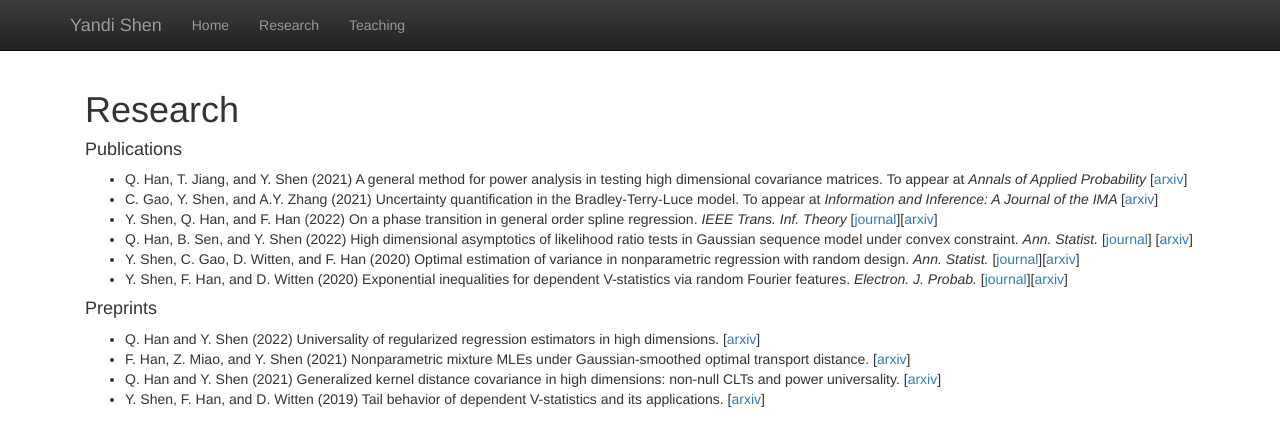
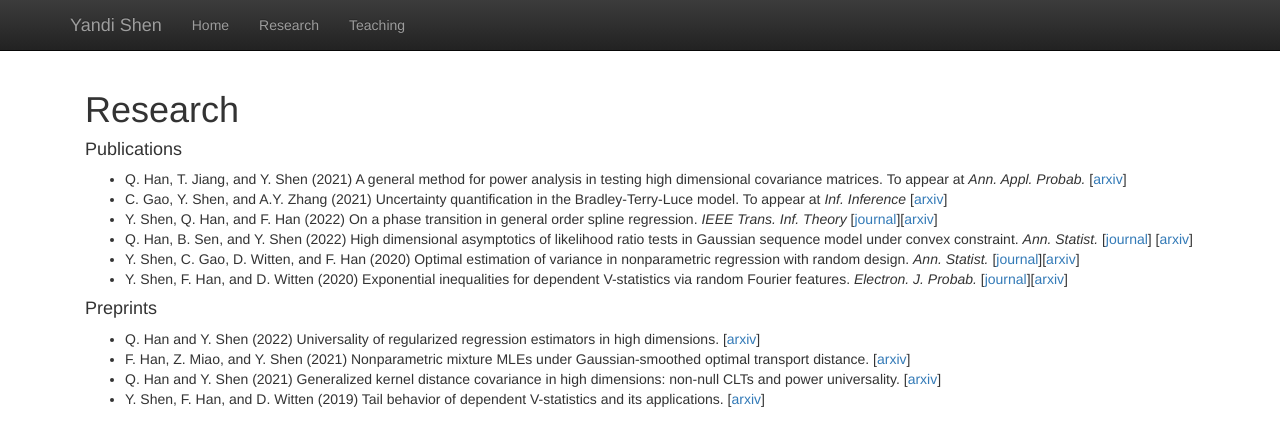
Before and after one commit to SayidShen/SayidShen.github.io, a Jekyll site: the page built from research.html, in a window 1280 px wide. Shown: the top 446 px of the page. Built offline with Jekyll 4.4.1, drawn with Linux system fonts in a browser that asks for light colours; nearby versions of some CDN libraries; library files that are not in the unit come from our copies.

Commit message:
Add files via upload

```diff
--- a/research.html
+++ b/research.html
@@ -10,11 +10,11 @@ title:  'Research'
 <p class="content" style="padding:0px;margin:0px 20px 0px;">
 
   <ul>
-    <li>Q. Han, T. Jiang, and Y. Shen (2021) A general method for power analysis in testing high dimensional covariance matrices. To appear at <i> Annals of Applied Probability </i> [<a href = "https://arxiv.org/abs/2101.11086">arxiv</a>]
+    <li>Q. Han, T. Jiang, and Y. Shen (2021) A general method for power analysis in testing high dimensional covariance matrices. To appear at <i> Ann. Appl. Probab. </i> [<a href = "https://arxiv.org/abs/2101.11086">arxiv</a>]
     </li>
 
 
-    <li>C. Gao, Y. Shen, and A.Y. Zhang (2021) Uncertainty quantification in the Bradley-Terry-Luce model. To appear at <i> Information and Inference: A Journal of the IMA </i> [<a href = "https://arxiv.org/abs/2110.03874">arxiv</a>]
+    <li>C. Gao, Y. Shen, and A.Y. Zhang (2021) Uncertainty quantification in the Bradley-Terry-Luce model. To appear at <i> Inf. Inference </i> [<a href = "https://arxiv.org/abs/2110.03874">arxiv</a>]
     </li>
 
     <li>Y. Shen, Q. Han, and F. Han (2022) On a phase transition in general order spline regression. <i> IEEE Trans. Inf. Theory </i> [<a href = "https://ieeexplore.ieee.org/document/9711929">journal</a>][<a href = "https://arxiv.org/abs/2004.10922">arxiv</a>]
```
